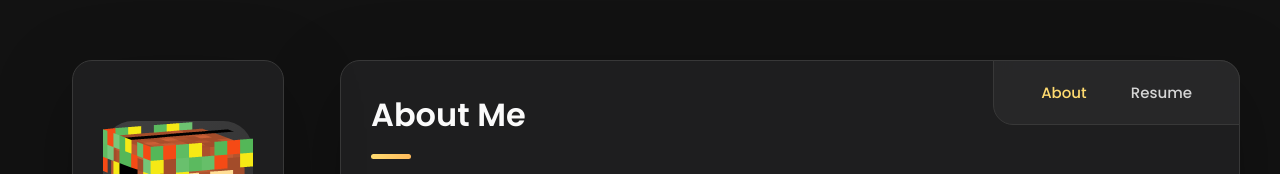
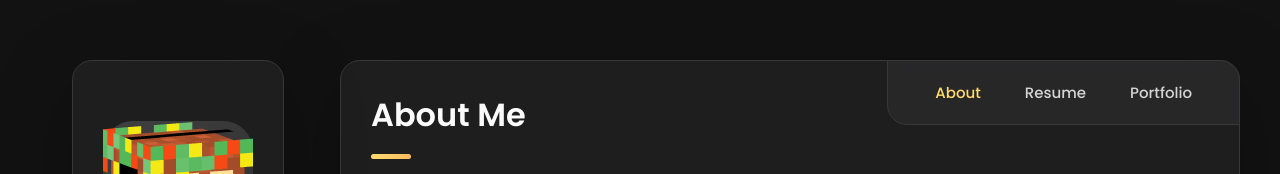
Before and after one commit to RockxyCoder/zozfil-portfolio, a plain HTML site: page index.html in a window 1280 px wide. Shown: the top 174 px of the page. Drawn offline with nearby package versions, Linux system fonts and the light colour scheme.

Commit message:
Update index.html

```diff
--- a/index.html
+++ b/index.html
@@ -130,6 +130,10 @@
 
           <li class="navbar-item">
             <button class="navbar-link" data-nav-link>Resume</button>
+          </li>
+
+          <li class="navbar-item">
+            <button class="navbar-link" data-nav-link>Portfolio</button>
           </li>
 
         </ul>
@@ -475,7 +479,9 @@
 
 
 
-
+      <!--
+        - #PORTFOLIO
+      -->
 
 
       <!--
```
